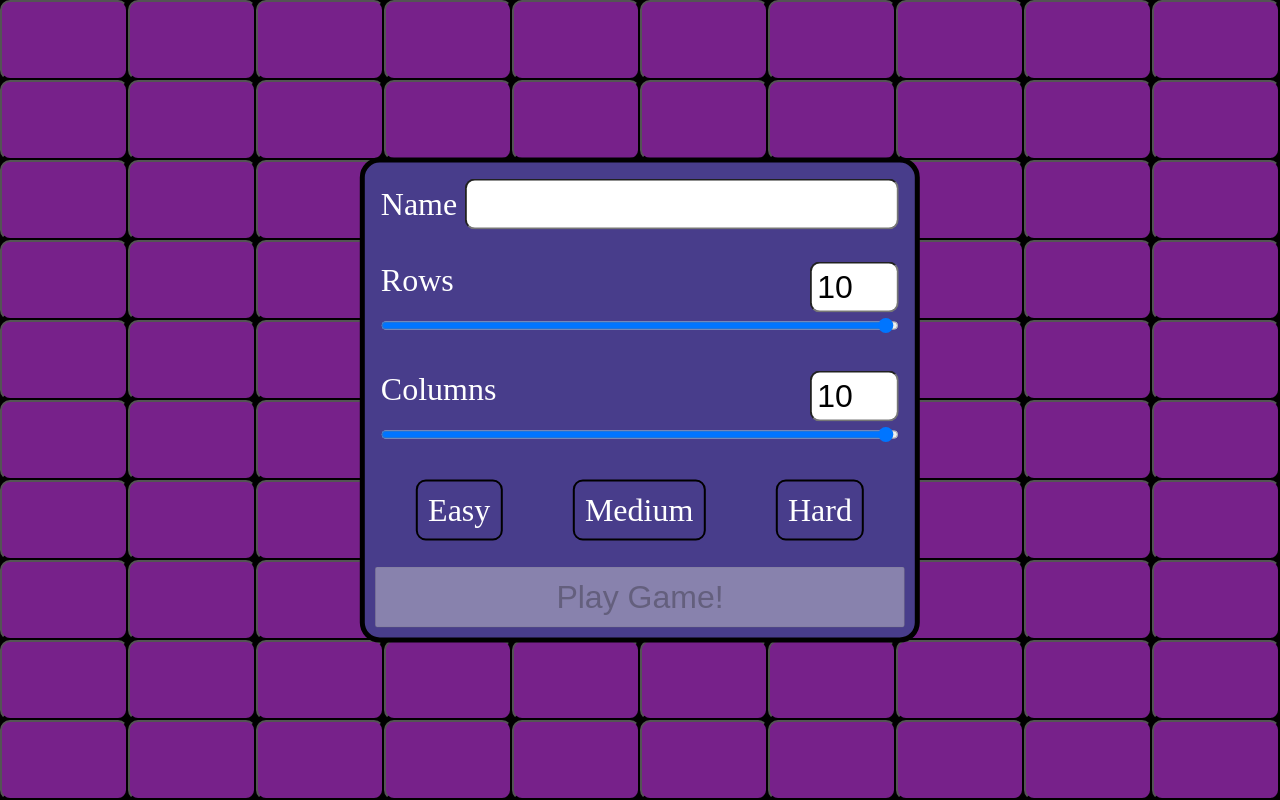
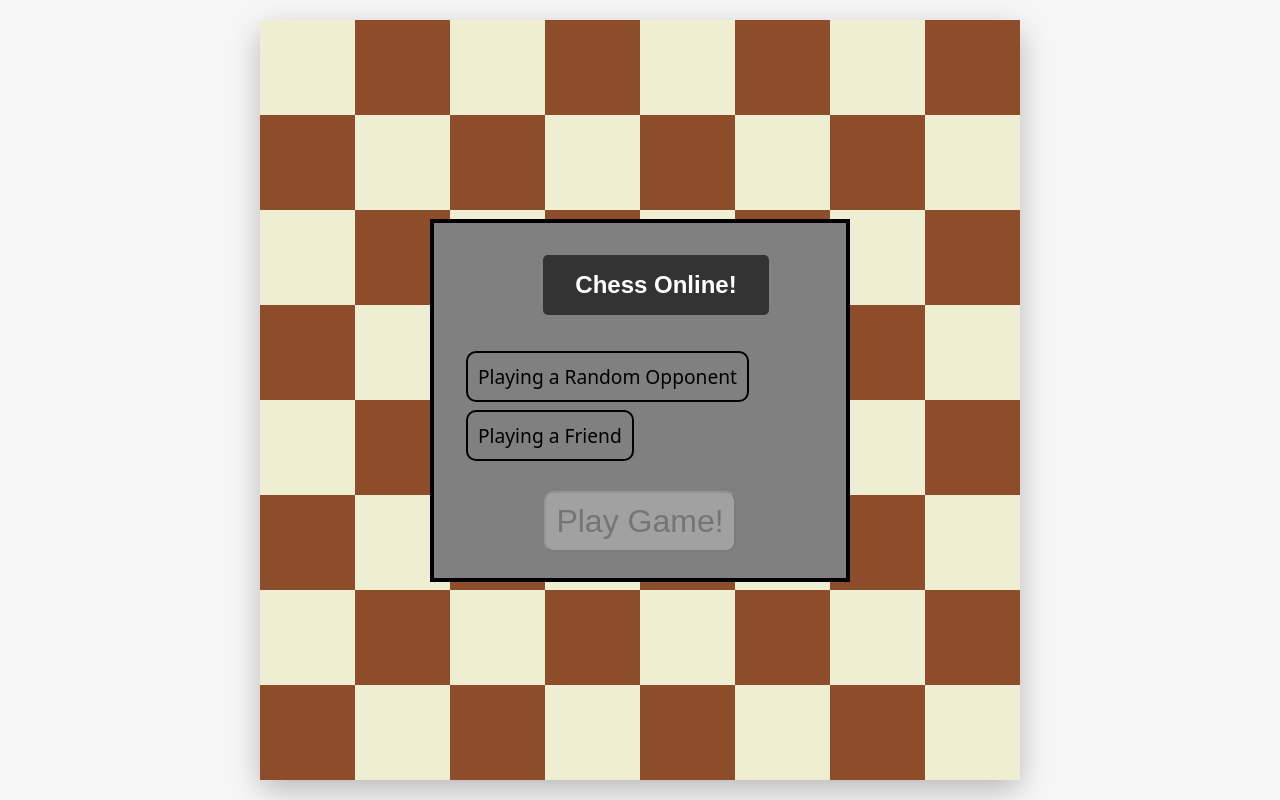
Before and after one commit to obi27c-del/Chess-Online, a plain HTML site: page chessintro.html in a window 1280 px wide. Drawn offline with Linux system fonts and the light colour scheme.

Commit message:
changed it fr this time i hate using github

```diff
--- a/chessintro.html
+++ b/chessintro.html
@@ -1,81 +1,85 @@
-<!DOCTYPE html>
-<html>
+<!doctype html>
+<html lang="en">
+
 <head>
+    <meta charset="utf-8" />
     <meta name="viewport" content="width=device-width, initial-scale=1" />
-        <style type="text/css">
-            * {
-                padding: 0;
+    <title>Chess Online</title>
+    <style>
+        header {
+            background-color: #333;
+            color: white;
+            padding: 1rem;
+            text-align: center;
+            font: bold 1.5rem Arial, sans-serif;
+            width: 100%;
+            border-radius: 5px;
+        }
+
+        body {
             margin: 0;
+            min-height: 100vh;
+            font-family: system-ui, Segoe UI, Roboto, Arial;
+            background: #f6f6f6;
+            position: relative;
+            z-index: 0;
+            display: flex;
+            align-items: center;
+            justify-content: center;
+        }
+
+
+
+        form.options {
+            display: flex;
+            flex-direction: column;
+            align-items: center;
+            justify-content: flex-start;
+            gap: 1rem;
+            background-color: gray;
+            width: min(420px, 40vw);
+            padding: 1rem;
+            border: solid black .3rem;
             box-sizing: border-box;
         }
 
-            :root {
-                --color-bg: 119, 33, 138;
-                --color-fg: 255, 255, 255;
-                --num-rows: 10;
-                --num-cols: 10;
+        .option.flex {
+            display: flex;
+            flex-direction: column;
+            align-items: flex-start;
+            justify-content: center;
+            gap: 0.5rem;
+            width: 100%;
+            padding: .25rem 0;
         }
 
-            body.maincontainer{
-                position: relative;
+        label {
+            margin: 0 1rem;
+            font-size: 1.2rem;
+            border: black solid .1rem;
         }
 
-            div#board {
-                background: black;
-                min-height: 100vh;
-                display: grid;
-
-                grid-template-columns: repeat(var(--num-cols), 1fr);
-                grid-template-rows: repeat(var(--num-rows), 1fr);
-            }
-            div.space{
-                display: flex;
-                justify-content: center;
-                align-items: center;
-                border: 2px outset black;
-
-                background: rgba(var(--color-bg));
-                color: rgba(var(--color-fg));
-
-                border-radius: 10px;
-                font-weight: bold;
-                font-size: 2em;
-            }
-
-            form.options{
-                display: flex;
-                flex-direction: column;
-
-                background-color: darkslateblue;
-                color: white;
-                position: absolute;
-
-                border: 5px solid black;
-                border-radius: 20px;
-
-                top: 50%;
-                left: 50%;
-
-                transform: translate(-50%, -50%);
-            }
         button {
             padding: 10px;
             font-size: 2em;
             margin: 10px;
+            border-radius: 10px;
         }
 
-            div.option{
+        div.option {
             padding: 0.5em;
-                flex-grow:1;
+            flex-grow: 1;
             font-size: 2em;
         }
-            div.option > input {
+
+        div.option>input {
             font-size: 1em;
             padding: 5px;
 
             border-radius: 10px;
         }
-            div.option > input[type='number']{
+
+        div.option>input[type='number'] {
             width: 5ch;
             margin-left: auto;
         }
@@ -86,15 +90,17 @@
                 "name number"
                 "range range";
         }
-            div.option > input[type='range']{
+
+        div.option>input[type='range'] {
             grid-area: range;
         }
 
-            div.option.flex{
+        div.option.flex {
             display: flex;
             justify-content: space-around;
         }
-            div.option > label {
+
+        div.option>label {
             display: flex;
             justify-content: center;
             align-items: center;
@@ -104,117 +110,124 @@
             border-radius: 10px;
 
         }
-            div.option > input[type='radio']{
-                display:none;
+
+        div.option>input[type='radio'] {
+            display: none;
         }
-            div.option > input[type='radio']:checked + label {
 
-                background: purple;
-                color: white;
+        div.option>input[type='radio']:checked+label {
+
+            background: #dfe0df;
+            color: black;
+        }
+
+        .board-bg {
+            pointer-events: none;
+            position: fixed;
+            inset: 0;
+            display: grid;
+            place-items: center;
+            z-index: -1;
+        }
+
+
+        .board {
+            width: min(95vw, 95vh);
+            aspect-ratio: 1/1;
+            display: grid;
+            grid-template-columns: repeat(8, 1fr);
+            grid-auto-rows: 1fr;
+            gap: 0px;
+            border-radius: 12px;
+            box-shadow: 0 10px 30px rgba(0, 0, 0, 0.25);
+        }
+
+
+        .tile {
+            width: 100%;
+            height: 100%;
+
+        }
+
+        .tile.light {
+            background: #eeeed2;
+        }
+
+        .tile.dark {
+            background: #8d4d2a;
+        }
+
+
+        main {
+
+            max-width: 900px;
+            margin: 0 auto;
+        }
+
+        h1 {
+            margin-top: 0
+        }
+
+        p.lead {
+            color: #444
         }
     </style>
 </head>
-    <body class="maincontainer">
-        <div id="board">
+
+<body>
+
+    <div class="board-bg">
+        <div id="board" class="board"></div>
+    </div>
+
+    <!-- WHEN WE MAKE OUR 2ND DOC CHANGE ACTION HERE -->
+    <form class="options" action="/chess-online/game">
+
+        <div class="option">
+            <header>Chess Online!</header>
 
         </div>
 
-        <form class="options" action="/minesweeper/game">
+        <div class="option flex">
+            <input name='gametype' id='random' type="radio" value="random" />
+            <label for="random">Playing a Random Opponent</label>
+            <input name='gametype' id='friend' type="radio" value="friend" />
+            <label for="friend">Playing a Friend</label>
 
-            <div class="option">
-                <span>Name</span>
-                <input name='name' id="name"/>
-            </div>
-            <div class="option grid">
-                <span>Rows</span>
-                <input id="rows" type="number" value="10" min="3" max="10"/>
-                <input id="rowsrange" name='rows' type="range" value="10" min="3" max="10"/>
-            </div>
-            <div class="option grid">
-                <span>Columns</span>
-                <input id="cols" type="number" value="10" min="3" max="10"/>
-                <input id="colsrange" name='cols' type="range" value="10" min="3" max="10"/>
-            </div>
-
-            <div class="option flex">
-                <input name='difficulty' id='easy' type="radio" value="easy"/>
-                <label for="easy">Easy</label>
-                <input name='difficulty' id='med' type="radio" value="med"/>
-                <label for="med">Medium</label>
-                <input name='difficulty' id='hard' type="radio" value="hard"/>
-                <label for="hard">Hard</label>
         </div>
         <button id="play" type="submit" disabled="disabled">Play Game!</button>
     </form>
 
-        <script type="text/javascript">
 
-            let rootElement = null;
-            let board = null;
+    <script>
 
-            function init(){
-                rootElement = document.querySelector(':root');
-                board = document.getElementById('board')
+        (function () {
+            let cols = 8;
+            let rows = 8;
+            let board = document.getElementById('board');
 
-                document.getElementById('rows').addEventListener('change', updateDims);
-                document.getElementById('cols').addEventListener('change', updateDims);
-                document.getElementById('rowsrange').addEventListener('input', updateDims);
-                document.getElementById('colsrange').addEventListener('input', updateDims);
 
-                let radios = document.querySelectorAll('input[type="radio"]')
-                for(let radio of radios){
-                    radio.addEventListener('change', updateBoard)
+            board.innerHTML = '';
+
+            for (let r = 0; r < rows; r++) {
+                for (let c = 0; c < cols; c++) {
+                    const tile = document.createElement('div');
+                    tile.className = 'tile ' + (((r + c) % 2 === 0) ? 'light' : 'dark');
+                    board.appendChild(tile);
+                }
+            }
+            let radios = document.querySelectorAll("input[name='gametype']");
+            let button = document.getElementById('play');
+
+            function updateButtonState() {
+                button.disabled = !Array.from(radios).some(r => r.checked);
             }
 
-                updateBoard();
-            }
 
-            function updateDims(event){
-                let rowID = ['rows', 'rowsrange']
-                let colID = ['cols', 'colsrange']
-                if( event.target.type == 'range') {
-                    let temp = rowID[0];
-                    rowID[0] = rowID[1];
-                    rowID[1] = temp;
-
-                    temp = colID[0];
-                    colID[0] = colID[1];
-                    colID[1] = temp;
-                }
-
-                let rows = document.getElementById(rowID[0]).value;
-                let cols = document.getElementById(colID[0]).value;
-
-                document.getElementById(rowID[1]).value = rows;
-                document.getElementById(colID[1]).value = cols
-
-                rootElement.style.setProperty("--num-rows", rows)
-                rootElement.style.setProperty("--num-cols", cols);
-                updateBoard();
-            }
-
-            function updateBoard(){
-                let rootStyle = getComputedStyle(rootElement);
-                let numRows = rootStyle.getPropertyValue('--num-rows')
-                let numCols = rootStyle.getPropertyValue('--num-cols')
-
-                board.innerHTML = '';
-                for( let i = 0; i < numRows*numCols; i++ ){
-                    let div = document.createElement('div');
-                    div.classList.add('space')
-                    board.appendChild(div);
-                }
-
-                let radios = document.querySelectorAll("input[type='radio']:checked")
-                let button = document.getElementById('play')
-                let disabled = true;
-                if( radios.length > 0 ){
-                    disabled = false;
-                }
-                button.disabled = disabled;
-            }
-
-            window.onload = init;
+            updateButtonState();
+            radios.forEach(r => r.addEventListener('change', updateButtonState));
+        })();
     </script>
 </body>
+
 </html>
```
Lines whose indentation alone changed are shown as unchanged.
